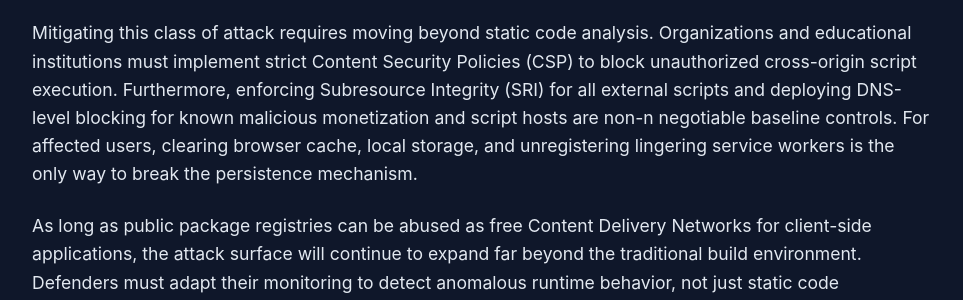
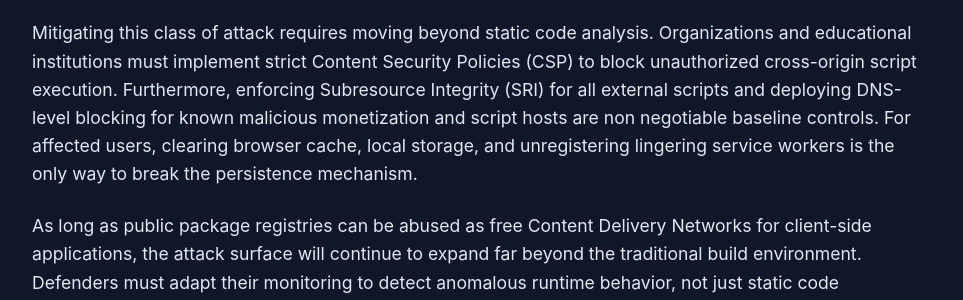
Before and after one commit to sophix-master/cybersopho, a Jekyll site: the page built from _posts/2026-07-14-npm-student-proxy-botnet.md, in a window 1280 px wide and 900 px high, scrolled down 2074 px. Shown: the part 250-550 px from the top of the window, without its empty margins (158-1121 px from the left). Built offline with Jekyll 4.4.1, drawn with Linux system fonts in a browser that asks for light colours.

Commit message:
Fixed typo

```diff
--- a/_posts/2026-07-14-npm-student-proxy-botnet.md
+++ b/_posts/2026-07-14-npm-student-proxy-botnet.md
@@ -30,7 +30,7 @@ description: "Analysis of a recent campaign where malicious npm packages disguis
 </div>
 
 <h3>5. Strategic Defenses for a Client-Side Threat</h3>
-<p>Mitigating this class of attack requires moving beyond static code analysis. Organizations and educational institutions must implement strict Content Security Policies (CSP) to block unauthorized cross-origin script execution. Furthermore, enforcing Subresource Integrity (SRI) for all external scripts and deploying DNS-level blocking for known malicious monetization and script hosts are non-n negotiable baseline controls. For affected users, clearing browser cache, local storage, and unregistering lingering service workers is the only way to break the persistence mechanism.</p>
+<p>Mitigating this class of attack requires moving beyond static code analysis. Organizations and educational institutions must implement strict Content Security Policies (CSP) to block unauthorized cross-origin script execution. Furthermore, enforcing Subresource Integrity (SRI) for all external scripts and deploying DNS-level blocking for known malicious monetization and script hosts are non negotiable baseline controls. For affected users, clearing browser cache, local storage, and unregistering lingering service workers is the only way to break the persistence mechanism.</p>
 
 <p>As long as public package registries can be abused as free Content Delivery Networks for client-side applications, the attack surface will continue to expand far beyond the traditional build environment. Defenders must adapt their monitoring to detect anomalous runtime behavior, not just static code vulnerabilities.</p>
 
```
